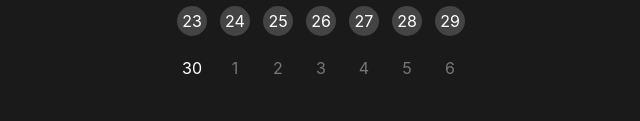
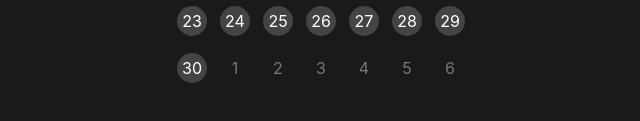
Before and after one commit to SHeepoil/mydairy-world-maybeloveable, a website: page index.html in a window 1280 px wide. Shown: the part 515-636 px from the top of the page, 319-959 px from the left. Drawn offline with Linux system fonts and the light colour scheme.

Commit message:
Update index.html

```diff
--- a/index.html
+++ b/index.html
@@ -69,7 +69,7 @@
         <span class="day **has-post**"><a href="25-11-28.html">28</a></span>
         <span class="day **has-post**"><a href="25-11-29.html">29</a></span>
 
-        <span class="day">30</span>
+        <span class="day **has-post**"><a href="25-11-30.html">30</a></span>
         <span class="day next-month">1</span>
         <span class="day next-month">2</span>
         <span class="day next-month">3</span>
```
